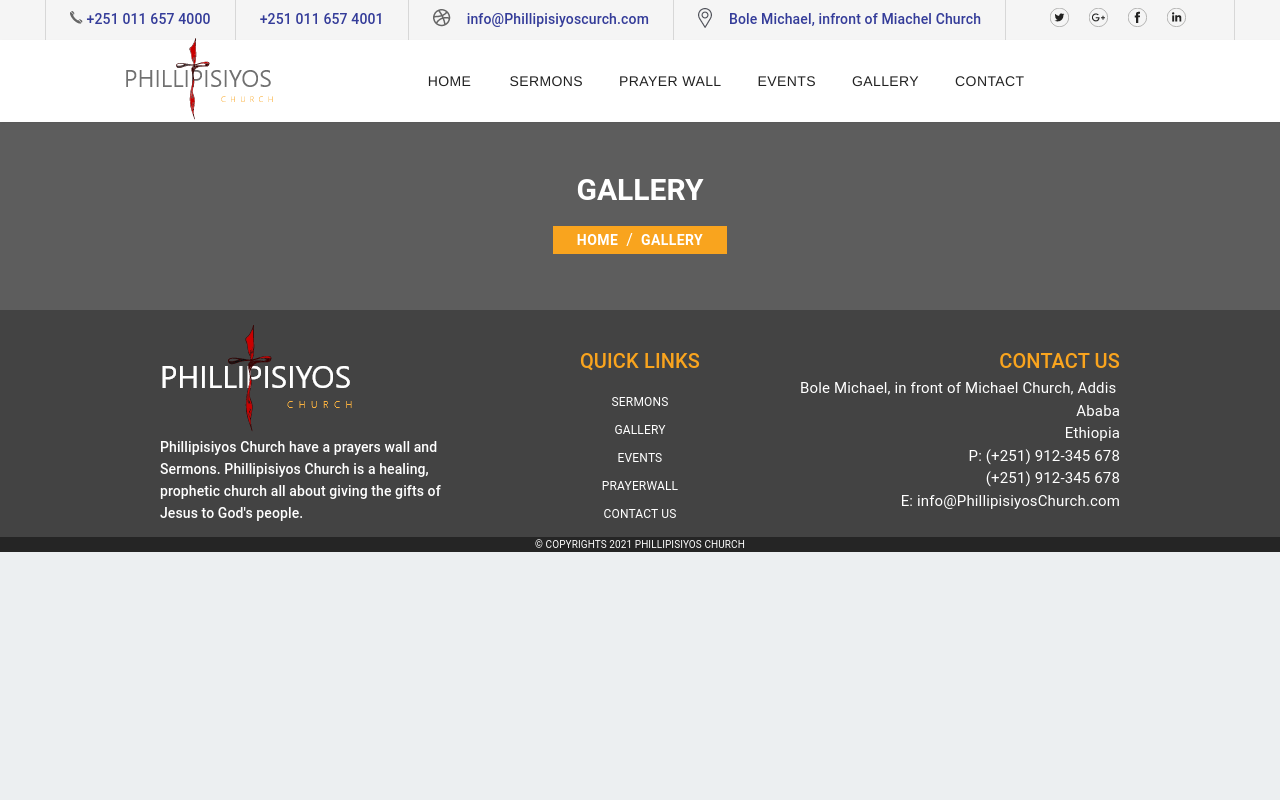
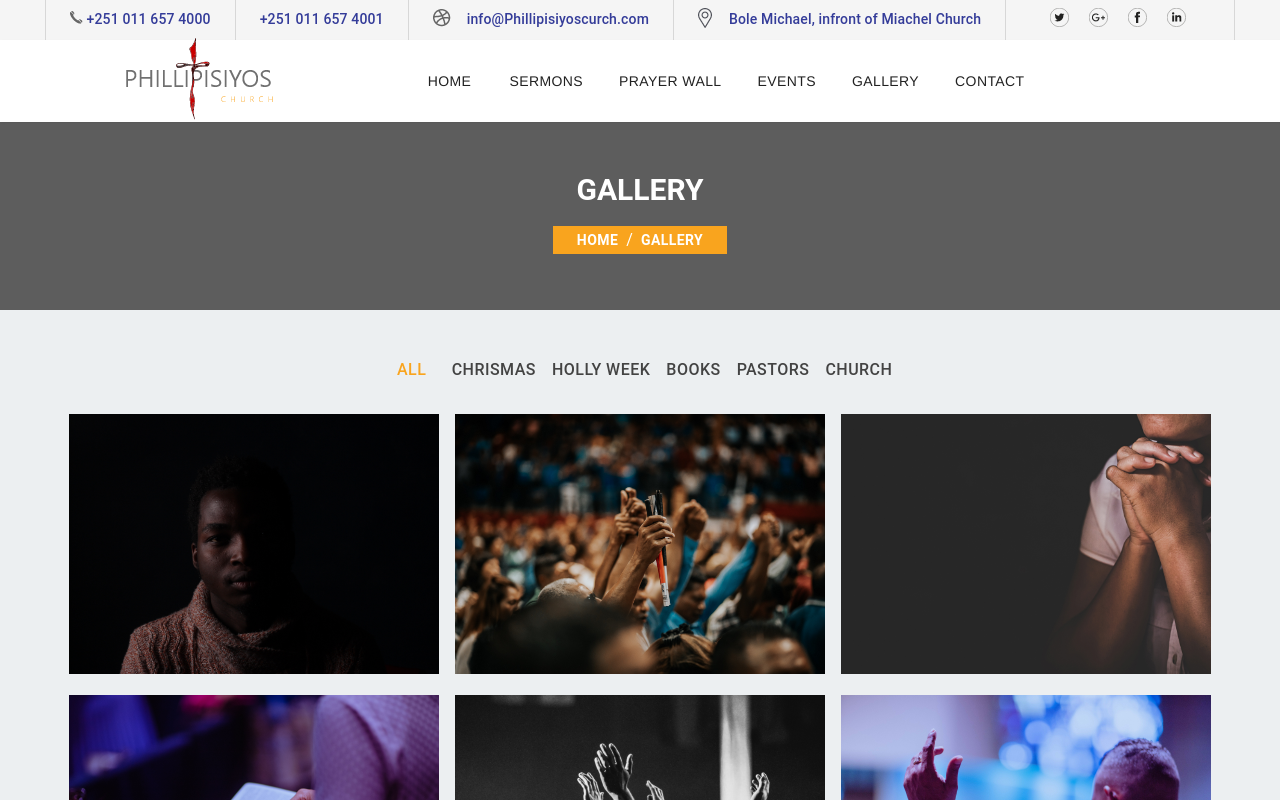
Before and after one commit to Alazar-dev/Filadelfia-web, a React (Create React App) app: page /gallery in a window 1280 px wide. Shown: the top 800 px of the page. Built offline with nearby package versions, Linux system fonts and the light colour scheme.

Commit message:
📦 NEW: complete gallery page

```diff
--- a/src/components/gallery/GalleryGrid.jsx
+++ b/src/components/gallery/GalleryGrid.jsx
@@ -1,5 +1,5 @@
 import { makeStyles } from "@material-ui/core/styles";
-import { Grid, Button, Typography } from "@material-ui/core";
+import { Grid, Button, Typography, Box, Container } from "@material-ui/core";
 import { Link } from "react-router-dom";
 
 import img3 from "../../assets/Gallery/img-3.png";
@@ -10,22 +10,16 @@ import img7 from "../../assets/Gallery/img-7.png";
 import img8 from "../../assets/Gallery/img-8.png";
 
 const useStyles = makeStyles((theme) => ({
-  btn: {
-    textAlign: "center",
-    backgroundColor: "#424242",
-    marginTop: 15,
-    marginBottom: 80,
-  },
-  galleryHeader: {
-    textAlign: "center",
-  },
-  imgs: {
+  images: {
     "&:hover": {
       opacity: 0.8,
       cursor: "pointer",
       transform: "scale(1.09)",
       transition: "1s",
     },
+  },
+  item: {
+    maxWidth: "fit-content",
   },
 }));
 
@@ -34,25 +28,17 @@ export default function GalleryGrid() {
 
   return (
     <>
-      <Typography className={classes.galleryHeader} variant="h2">
-        SEE OUR GALLERY
-      </Typography>
-      <Grid container justify="center">
-        {[img3, img4, img5, img6, img7, img8].map((value) => (
-          <Grid key={value} item>
-            <img className={classes.imgs} src={value} alt="" />
+      <Box py={3}>
+        <Container>
+          <Grid container justify="center" spacing={2}>
+            {[img3, img4, img5, img6, img7, img8].map((value) => (
+              <Grid key={value} className={classes.item} item md={6} lg={4}>
+                <img className={classes.images} src={value} alt="" />
+              </Grid>
+            ))}
           </Grid>
-        ))}
-      </Grid>
-      <Grid container justify="center">
-        <Link style={{ textDecoration: "none" }} to="/gallery">
-          <Button className={classes.btn} variant="contained">
-            <Typography color="primary" variant="subtitle2">
-              LOAD GALLERY
-            </Typography>
-          </Button>
-        </Link>
-      </Grid>
+        </Container>
+      </Box>
     </>
   );
 }
--- a/src/components/home/Gallery.jsx
+++ b/src/components/home/Gallery.jsx
@@ -127,7 +127,7 @@ export const ButtonItem = ({ active, index, text, onClick }) => {
       <Button
         className={classes.buttonText}
         onClick={() => onClick(index)}
-        color={active === index ? "primary" : ""}
+        color={active === index ? "primary" : "inherit"}
       >
         {text}
       </Button>
--- a/src/pages/gallery/Gallery.js
+++ b/src/pages/gallery/Gallery.js
@@ -1,9 +1,27 @@
+import { Box, Container, Grid } from "@material-ui/core";
 import BreadcumbHero from "../../components/breadcrumbs/BreadcrumbsHero";
+import { GalleryButton } from "../../components/home/Gallery";
+
+import img3 from "../../assets/Gallery/img-3.png";
+import img4 from "../../assets/Gallery/img-4.png";
+import img5 from "../../assets/Gallery/img-5.png";
+import img6 from "../../assets/Gallery/img6.png";
+import img7 from "../../assets/Gallery/img-7.png";
+import img8 from "../../assets/Gallery/img-8.png";
+import GalleryGrid from "../../components/gallery/GalleryGrid";
 
 const Gallery = () => {
   return (
     <div>
       <BreadcumbHero title="Gallery" />
+      <Box py={5}>
+        <Box>
+          <Grid container>
+            <GalleryButton />
+          </Grid>
+        </Box>
+        <GalleryGrid />
+      </Box>
     </div>
   );
 };
```
